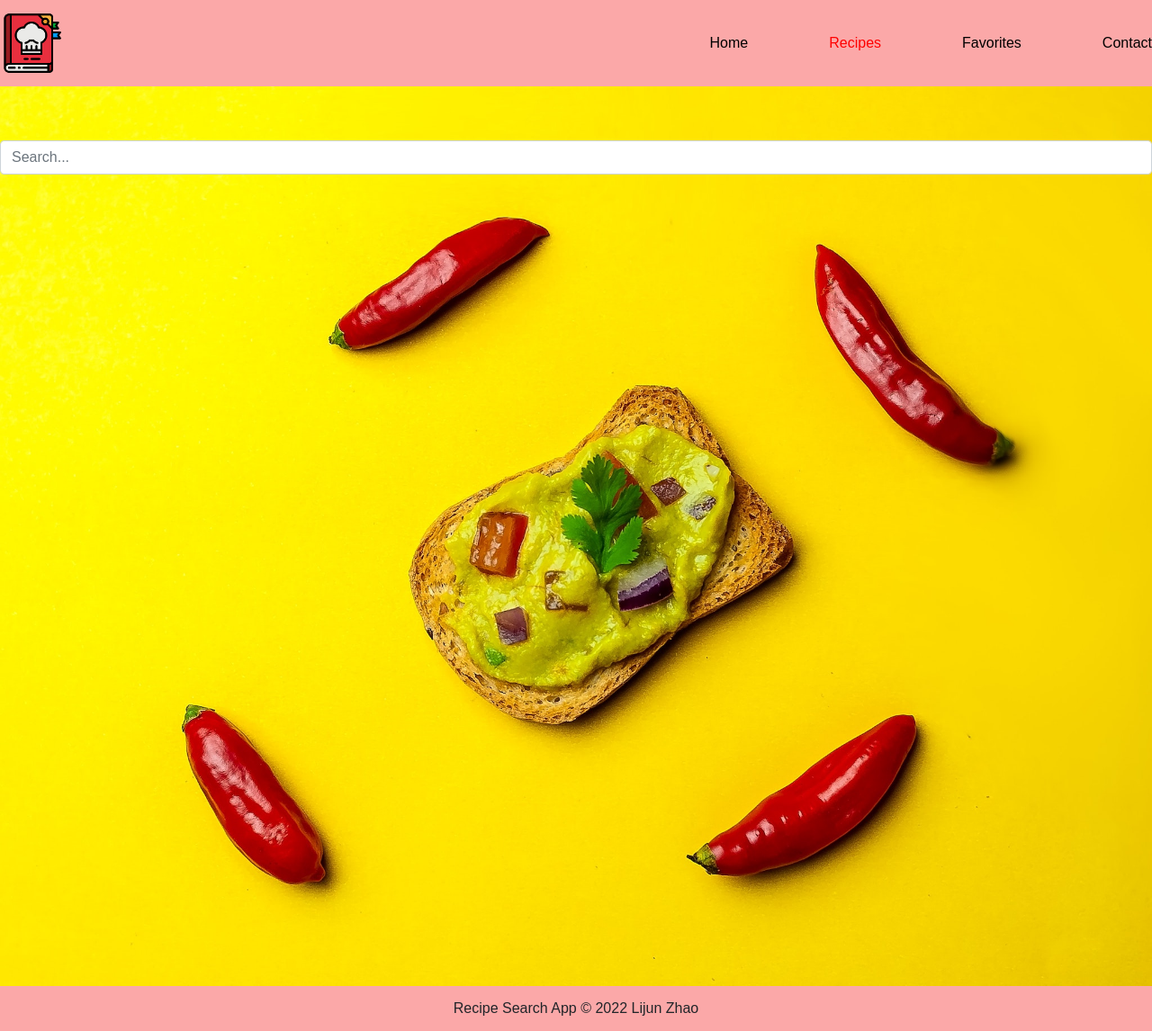
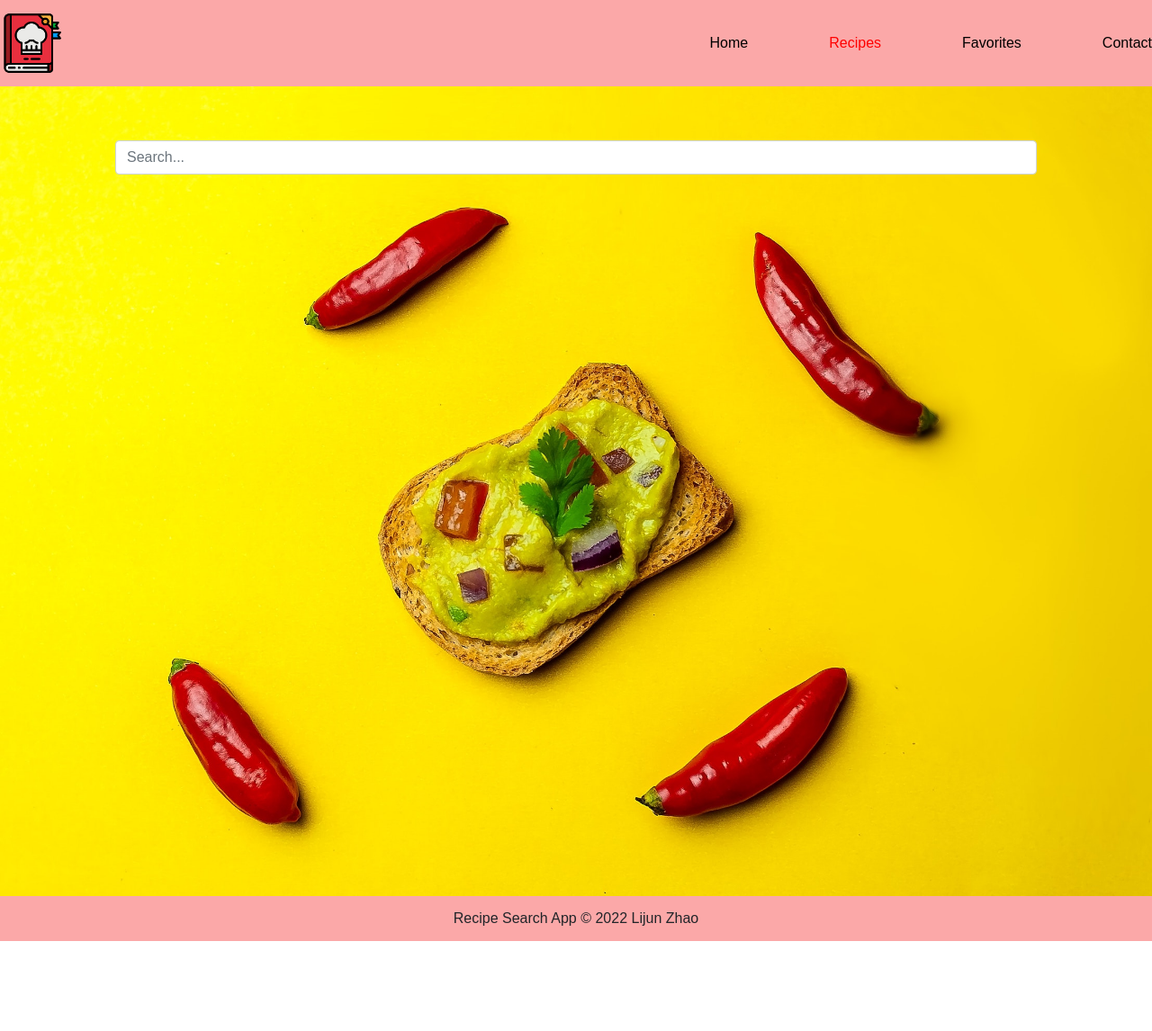
Before and after one commit to lindazhao678/recipe-search-app, a React (Create React App) app: page /recipes in a window 1280 px wide. Shown: the whole page at 90% size. After the commit the page ends 1046 px from the top, so only its background shows below. Built offline with nearby package versions, Linux system fonts and the light colour scheme.

Commit message:
adjust css & add arrow down

```diff
--- a/package.json
+++ b/package.json
@@ -18,6 +18,8 @@
     "react-bootstrap": "^2.2.0",
     "react-dom": "^17.0.2",
     "react-hook-form": "^7.28.1",
+    "react-icon": "^1.0.0",
+    "react-icons": "^4.3.1",
     "react-paginate": "^8.1.2",
     "react-router-dom": "^6.2.2",
     "react-scripts": "5.0.0",
--- a/src/App.css
+++ b/src/App.css
@@ -3,28 +3,28 @@
   padding: 0;
 }
 
-body{
+body {
   height: 100%;
   font-family: Arial, Helvetica, sans-serif;
 }
 
-a{
+a {
   text-decoration: none;
 }
 
-.navbar{
-  background-color: #FBA8A8;
+.navbar {
+  background-color: #fba8a8;
   width: 100%;
 }
-.content-container{
-  width:1280px;
-  margin:0 auto;
+.content-container {
+  width: 1280px;
+  margin: 0 auto;
 }
-.content-container-sm{
-  width:760px;
-  margin:0 auto;
+.content-container-sm {
+  width: 760px;
+  margin: 0 auto;
 }
-.navbar nav{
+.navbar nav {
   height: 80px;
   margin: 0 auto;
   width: 1280px;
@@ -33,13 +33,12 @@ a{
   align-items: center;
 }
 
-.navbar .logo img{
+.navbar .logo img {
   height: 70px;
-  display:block;
-
+  display: block;
 }
 
-.navbar ul{
+.navbar ul {
   display: flex;
   list-style: none;
   margin: 0;
@@ -47,10 +46,10 @@ a{
 
 .navbar li {
   padding: 15px;
-  margin-right:60px;
+  margin-right: 60px;
 }
 
-.navbar li:last-child{
+.navbar li:last-child {
   padding-right: 0;
   margin-right: 0;
 }
@@ -59,7 +58,7 @@ a{
   color: black;
 }
 
-.navbar nav li a.active{
+.navbar nav li a.active {
   color: red;
 }
 
@@ -67,16 +66,16 @@ a{
   color: red;
 }
 
-footer{
-  display:flex;
-  background-color: #FBA8A8;
+footer {
+  display: flex;
+  background-color: #fba8a8;
   align-items: center;
   height: 50px;
   width: 100%;
   justify-content: center;
 }
 
-.main{
+.main {
   background: url("/public/assets/hero-image.jpg");
   background-repeat: no-repeat;
   background-size: cover;
@@ -84,30 +83,31 @@ footer{
   width: 100%;
 }
 
-#hero-section, #search-section{
+#hero-section,
+#search-section {
   width: 1280px;
   margin: 0 auto;
 }
 
-.main .hero-content{
+.main .hero-content {
   display: flex;
   justify-content: space-between;
   align-items: center;
 }
 
-.hero-content{
+.hero-content {
   display: flex;
   justify-content: space-between;
-  align-items:center;
+  align-items: center;
 }
-.hero-content .content-left p{
-  padding:30px;
+.hero-content .content-left p {
+  padding: 30px;
   font-weight: bold;
   color: red;
   font-size: 48px;
 }
 
-.hero-content .content-right ul{
+.hero-content .content-right ul {
   list-style: none;
   padding: 30px;
   color: red;
@@ -123,69 +123,100 @@ footer{
   max-width: 500px;
 }
 
-#search-section {
- text-align: center;
+.down-arrow {
+  color: red;
+  font-size: 60px;
+  text-align: center;
+}
+.bounce {
+  -moz-animation: bounce 2s infinite;
+  -webkit-animation: bounce 2s infinite;
+  animation: bounce 2s infinite;
 }
 
-#search-section h1{
-  margin-top:200px;
+@keyframes bounce {
+  0%,
+  20%,
+  50%,
+  80%,
+  100% {
+    transform: translateY(0);
+  }
+  40% {
+    transform: translateY(-30px);
+  }
+  60% {
+    transform: translateY(-15px);
+  }
+}
+
+.search-section {
+  text-align: center;
+}
+
+.search-section h1 {
+  margin-top: 120px;
   color: red;
   font-weight: bold;
- }
+}
 
- .search-page{
+.home-search-input{
+  width: 80%;
+  margin: 0 auto;
+}
+
+.search-page {
   background: url("/public/assets/hero-image.jpg");
   background-repeat: no-repeat;
   background-size: cover;
-  min-height: 1000px;
-  width: 100%;
+  min-height: 900px;
 }
 
-.search-form{
+.recipes-search-input {
   padding-top: 60px;
-  width: 1280px;
+  width: 80%;
   margin: 0 auto;
 }
 
-.contact-page{
-  background-color: #EDE52B;
-  min-height: 1000px;
+.contact-page {
+  background-color: #f5eb6d;
+  min-height: 900px;
 }
 
-.favorites-page{
-  background: url("/public/assets/hero-image.jpg");
-  background-repeat: no-repeat;
-  background-size: cover;
-  min-height: 1000px;
-  max-width: 100%;
+.favorites-page {
+  background-color: #f5eb6d;
+  min-height: 900px;
 }
 
-.card{
-  background-color: #FBA8A8;
+.card {
+  background-color: #fba8a8;
 }
 
-.more-section{
-  display:flex;
+.more-section {
+  display: flex;
   justify-content: space-between;
   align-items: center;
 }
 
-.detail-page{
-  background-color: #EDE52B;
-  min-height: 1000px;
-  width: 100%;
+.detail-page {
+  background-color: #f5eb6d;
 }
 
-.detail-page .info-Content{
- font-size: 32px;
- line-height: 200%;
+.detail-page .info-Content {
+  font-size: 32px;
+  line-height: 200%;
 }
 
-.like-icon{
+.like-icon {
   background: transparent;
   border: none;
 }
 
-.contact-section{
-  background-color: #EDE52B;
+.contact-section {
+  background-color: #ede52b;
 }
+.footer {
+  position: relative;
+  left: 0;
+  bottom: 0;
+}
--- a/src/components/Footer.jsx
+++ b/src/components/Footer.jsx
@@ -7,7 +7,7 @@ function Footer() {
 
 
   return (
-    <footer>
+    <footer className="footer">
     Recipe Search App &copy; {getCurrentYear()} Lijun Zhao
   </footer>
   )
--- a/src/components/Header.jsx
+++ b/src/components/Header.jsx
@@ -9,7 +9,7 @@ function Header() {
     <div className="navbar">
       <nav>
         <div className="logo">
-          <img src="assets/logo.png" alt="logo"/>
+          <a href="/"><img src="assets/logo.png" alt="logo"/></a>
         </div>
         <ul>
           <li><a className={location==='/'&&'active'} href="/">Home</a></li>
--- a/src/pages/Contact.jsx
+++ b/src/pages/Contact.jsx
@@ -7,7 +7,6 @@ import { useForm, Controller } from "react-hook-form";
 
 //Bootstrap
 import Button from "react-bootstrap/Button";
-import Container from "react-bootstrap/Container";
 import Row from "react-bootstrap/Row";
 import Form from "react-bootstrap/Form";
 
@@ -36,10 +35,10 @@ function Contact() {
   };
 
   return (
-    <div className="contact-section">
+    <div className="contact-page">
 
         {/* Page Header */}
-        <Row className="pt-3 justify-content-center">
+        <Row className="py-5 justify-content-center">
           <h2 className="col-4 text-center">Contact Us</h2>
         </Row>
         <Row className="justify-content-center">
--- a/src/pages/Favorites.jsx
+++ b/src/pages/Favorites.jsx
@@ -21,7 +21,7 @@ function Favorites(props) {
   }, []);
 
   return (
-    <div className="favorites-page container p-4">
+    <div className="favorites-page p-4">
       <div className="row">
         {favorites &&
           favorites.map((favorite) => {
--- a/src/pages/Home.jsx
+++ b/src/pages/Home.jsx
@@ -1,15 +1,15 @@
-import React from 'react';
+import React from "react";
 import { useNavigate } from "react-router-dom";
+import { FaArrowDown } from "react-icons/fa";
 
 function Home(props) {
-
   const navigate = useNavigate();
   const { query, getQuery } = props;
 
   const handleKeyDown = (e) => {
     if (e.key === "Enter" && e.target.value !== "") {
       e.preventDefault();
-      navigate('/Recipes', { state: e.target.value });
+      navigate("/Recipes", { state: e.target.value });
     }
   };
 
@@ -29,10 +29,14 @@ function Home(props) {
           </div>
         </div>
         <p className="slogan">Never too late to treat yourself some yummies!</p>
+        <div className="down-arrow bounce">
+          <FaArrowDown />
         </div>
-      <div id="search-section">
+      </div>
+      <div className="search-section">
+
           <h1>YOUR MEAL, YOUR CALL</h1>
-        <form>
+          <form className="home-search-input">
             <input
               type="text"
               className="form-control"
--- a/src/pages/Recipes.jsx
+++ b/src/pages/Recipes.jsx
@@ -103,7 +103,7 @@ function Recipes() {
 
   return (
     <div className="search-page">
-      <form className="search-form">
+      <form className="recipes-search-input">
         <input
           type="text"
           className="form-control"
```
Also changed, not shown: 1 other file (tests, documents, lock files or other folders). Lines whose indentation alone changed are shown as unchanged.
